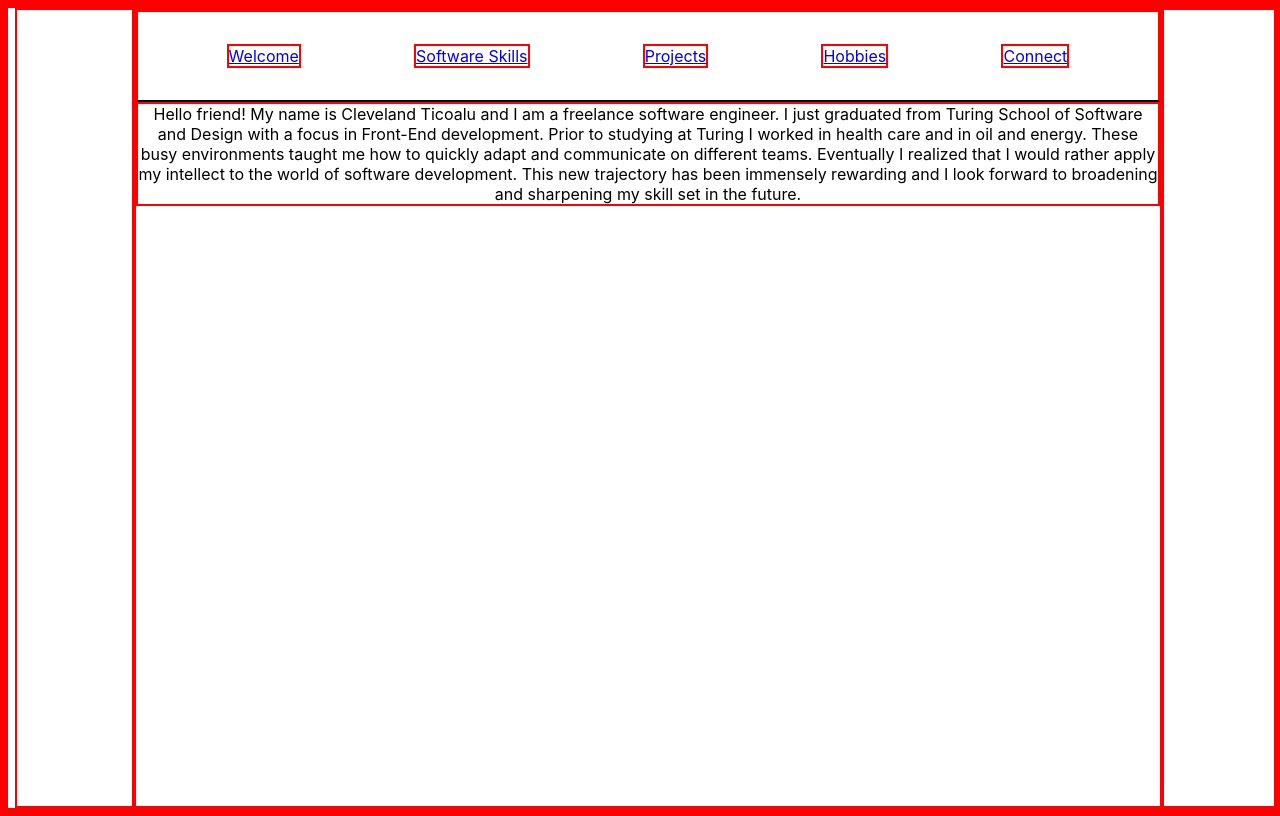
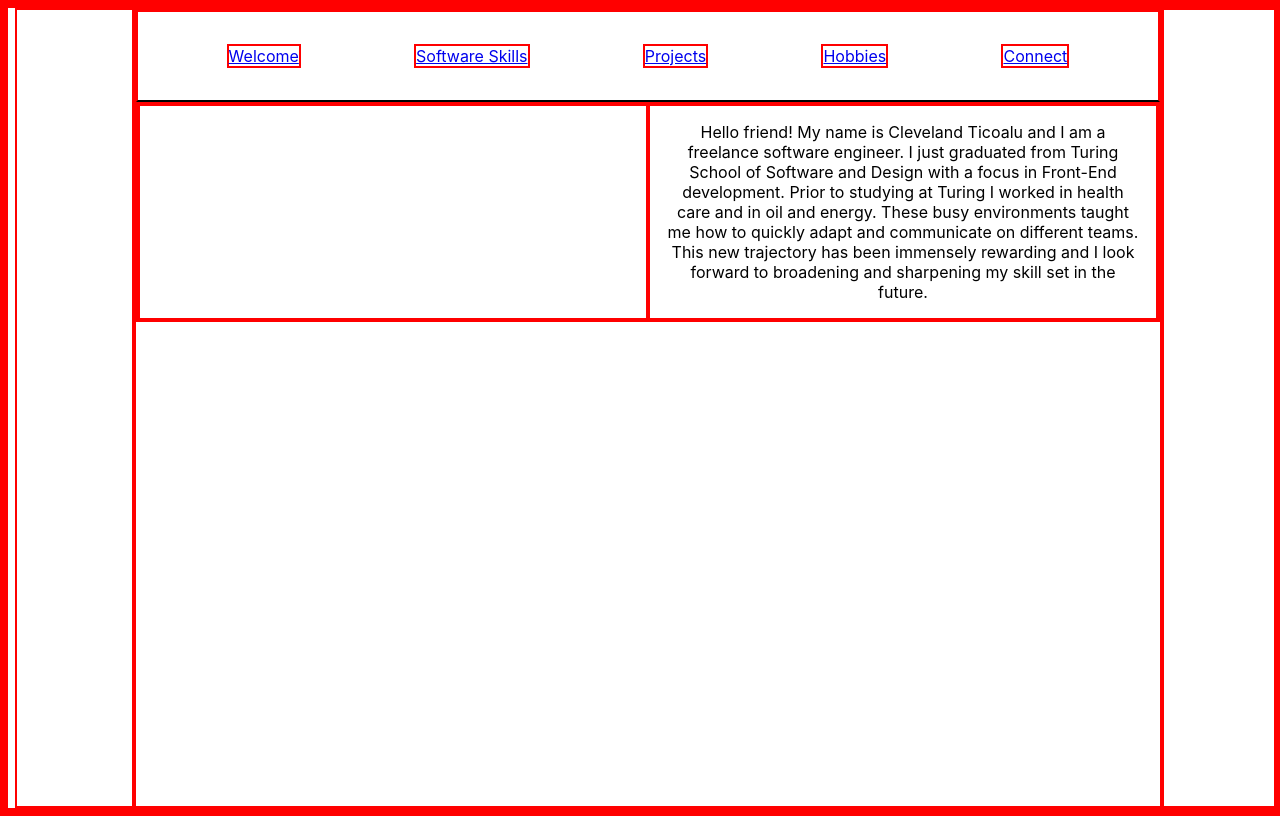
Before and after one commit to cleveland231/cst-portfolio, a React (Create React App) app: page / in a window 1280 px wide. Built offline with nearby package versions, Linux system fonts and the light colour scheme.

Commit message:
Styling welcome component

```diff
--- a/src/Components/Welcome/Welcome.css
+++ b/src/Components/Welcome/Welcome.css
@@ -0,0 +1,10 @@
+.Welcome {
+    display: flex;
+    flex-direction: row;
+    justify-content: space-around;
+}
+
+.WelcomeBox {
+    padding: 1rem;
+    width: 50%;
+}
--- a/src/Components/Welcome/Welcome.tsx
+++ b/src/Components/Welcome/Welcome.tsx
@@ -1,14 +1,19 @@
 import React from 'react'
 import { NavLink } from 'react-router-dom'
+import './Welcome.css';
 
 const Welcome = () => {
   return (
     <div className='Welcome'>
+      <div className='WelcomeBox'>
+      </div>
+
+      <div className='WelcomeBox'>
         Hello friend! My name is Cleveland Ticoalu and I am a freelance software engineer. I just graduated from Turing School of
         Software and Design with a focus in Front-End development. Prior to studying at Turing I worked in health care and
-        in oil and energy. These busy environments taught me how to quickly adapt and communicate on different teams. Eventually
-        I realized that I would rather apply my intellect to the world of software development. This new trajectory has been
+        in oil and energy. These busy environments taught me how to quickly adapt and communicate on different teams. This new trajectory has been
         immensely rewarding and I look forward to broadening and sharpening my skill set in the future.
+      </div>
     </div>
   )
 }
```
